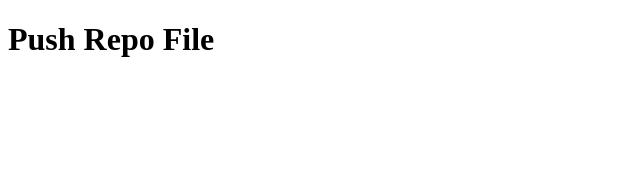
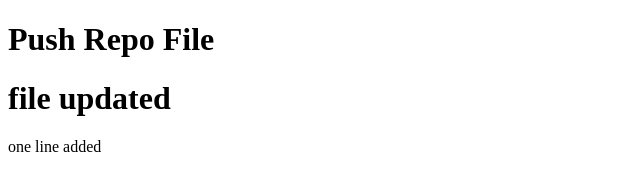
Before and after one commit to ajaypatil1720/ajayfirstrepo, a plain HTML site: page index.html in a window 1280 px wide. Shown: the whole page, without its empty margins (0-640 px from the left). Drawn offline with Linux system fonts and the light colour scheme.

Commit message:
updated file new

```diff
--- a/index.html
+++ b/index.html
@@ -9,6 +9,8 @@
 <body>
 
     <h1>Push Repo File </h1>
+    <h1>file updated</h1>
+    <p>one line added</p>
 
 </body>
 </html>
```
